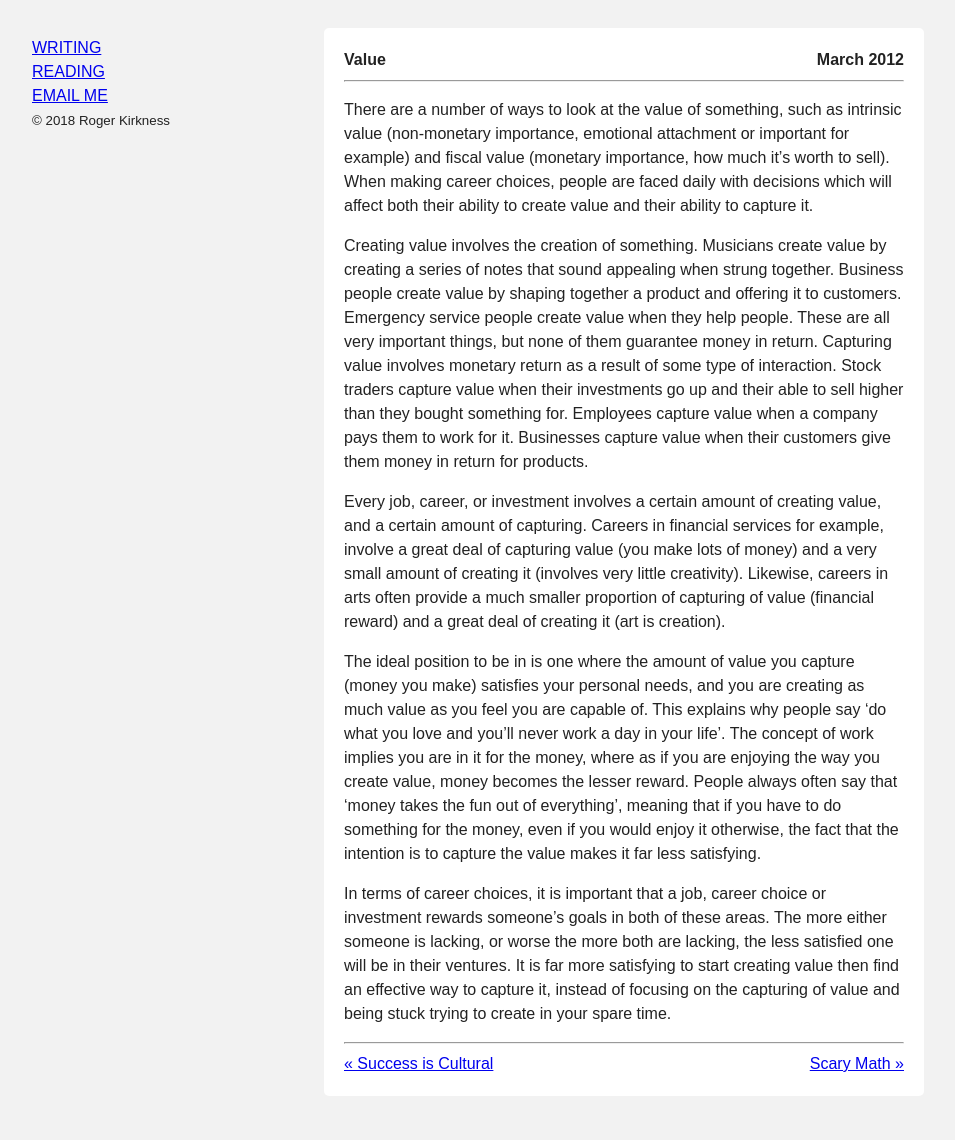
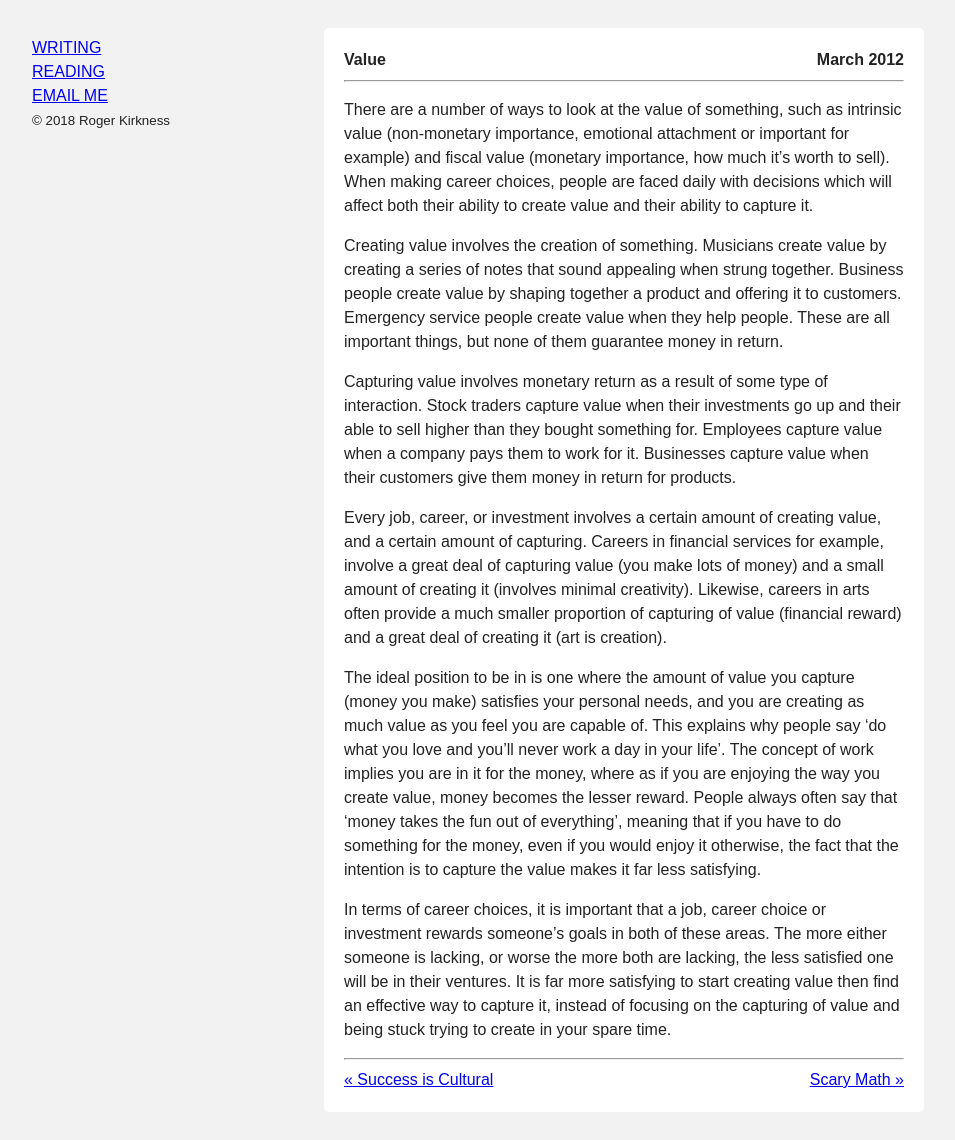
Before and after one commit to rogerkirkness/writing, a Jekyll site: the page built from _posts/2012-03-01-value.md, in a window 1280 px wide. Shown: the whole page, without its empty margins (16-971 px from the left). Built offline with Jekyll 4.4.1, drawn with Linux system fonts in a browser that asks for light colours.

Commit message:
Update 2012-03-01-value.md

```diff
--- a/_posts/2012-03-01-value.md
+++ b/_posts/2012-03-01-value.md
@@ -5,10 +5,11 @@ date: March 2012
 ---
 There are a number of ways to look at the value of something, such as intrinsic value (non-monetary importance, emotional attachment or important for example) and fiscal value (monetary importance, how much it’s worth to sell). When making career choices, people are faced daily with decisions which will affect both their ability to create value and their ability to capture it.
 
-Creating value involves the creation of something. Musicians create value by creating a series of notes that sound appealing when strung together. Business people create value by shaping together a product and offering it to customers. Emergency service people create value when they help people. These are all very important things, but none of them guarantee money in return.
+Creating value involves the creation of something. Musicians create value by creating a series of notes that sound appealing when strung together. Business people create value by shaping together a product and offering it to customers. Emergency service people create value when they help people. These are all important things, but none of them guarantee money in return.
+
 Capturing value involves monetary return as a result of some type of interaction. Stock traders capture value when their investments go up and their able to sell higher than they bought something for. Employees capture value when a company pays them to work for it. Businesses capture value when their customers give them money in return for products.
 
-Every job, career, or investment involves a certain amount of creating value, and a certain amount of capturing. Careers in financial services for example, involve a great deal of capturing value (you make lots of money) and a very small amount of creating it (involves very little creativity). Likewise, careers in arts often provide a much smaller proportion of capturing of value (financial reward) and a great deal of creating it (art is creation).
+Every job, career, or investment involves a certain amount of creating value, and a certain amount of capturing. Careers in financial services for example, involve a great deal of capturing value (you make lots of money) and a small amount of creating it (involves minimal creativity). Likewise, careers in arts often provide a much smaller proportion of capturing of value (financial reward) and a great deal of creating it (art is creation).
 
 The ideal position to be in is one where the amount of value you capture (money you make) satisfies your personal needs, and you are creating as much value as you feel you are capable of. This explains why people say ‘do what you love and you’ll never work a day in your life’. The concept of work implies you are in it for the money, where as if you are enjoying the way you create value, money becomes the lesser reward. People always often say that ‘money takes the fun out of everything’, meaning that if you have to do something for the money, even if you would enjoy it otherwise, the fact that the intention is to capture the value makes it far less satisfying.
 
```
